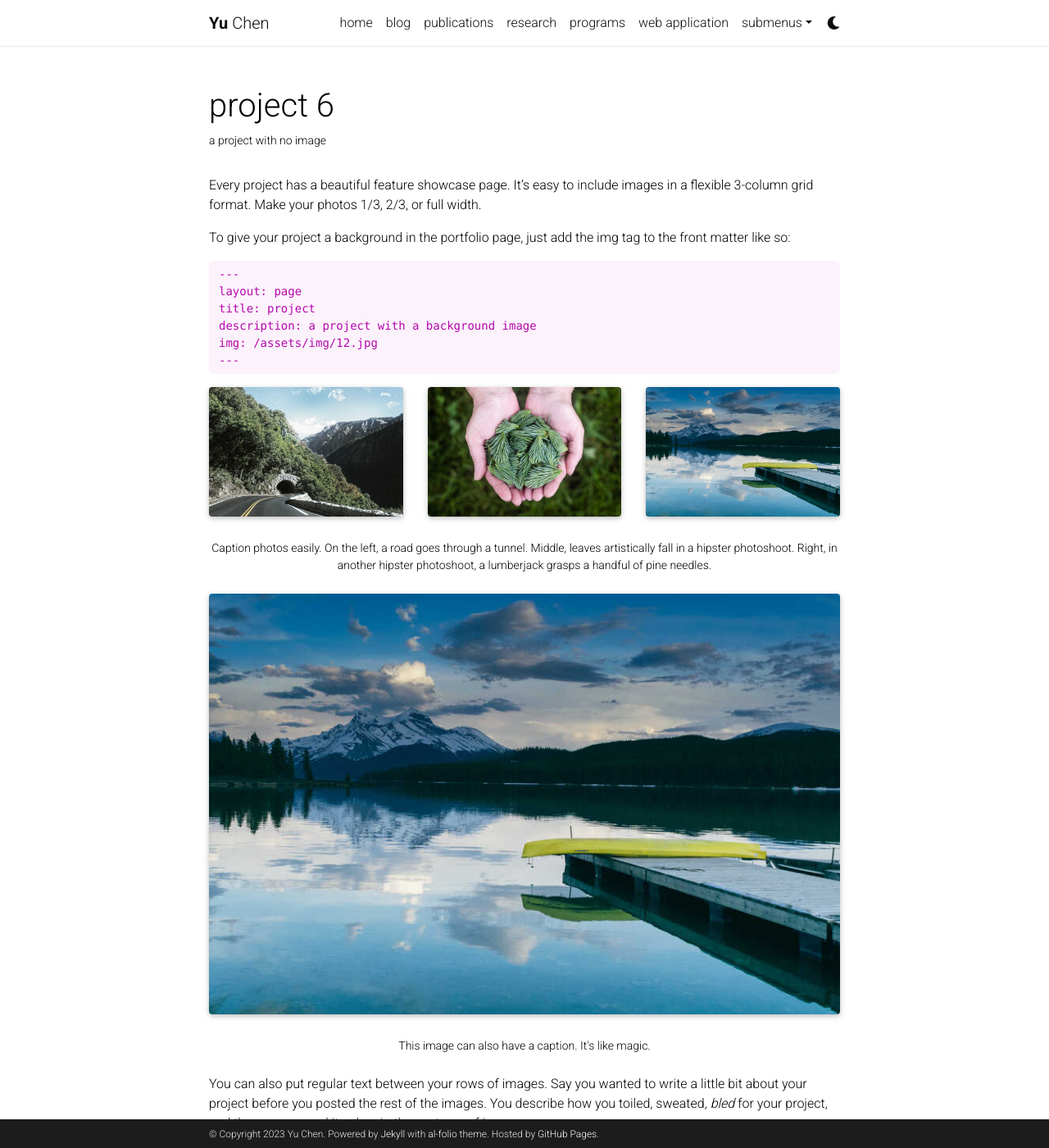
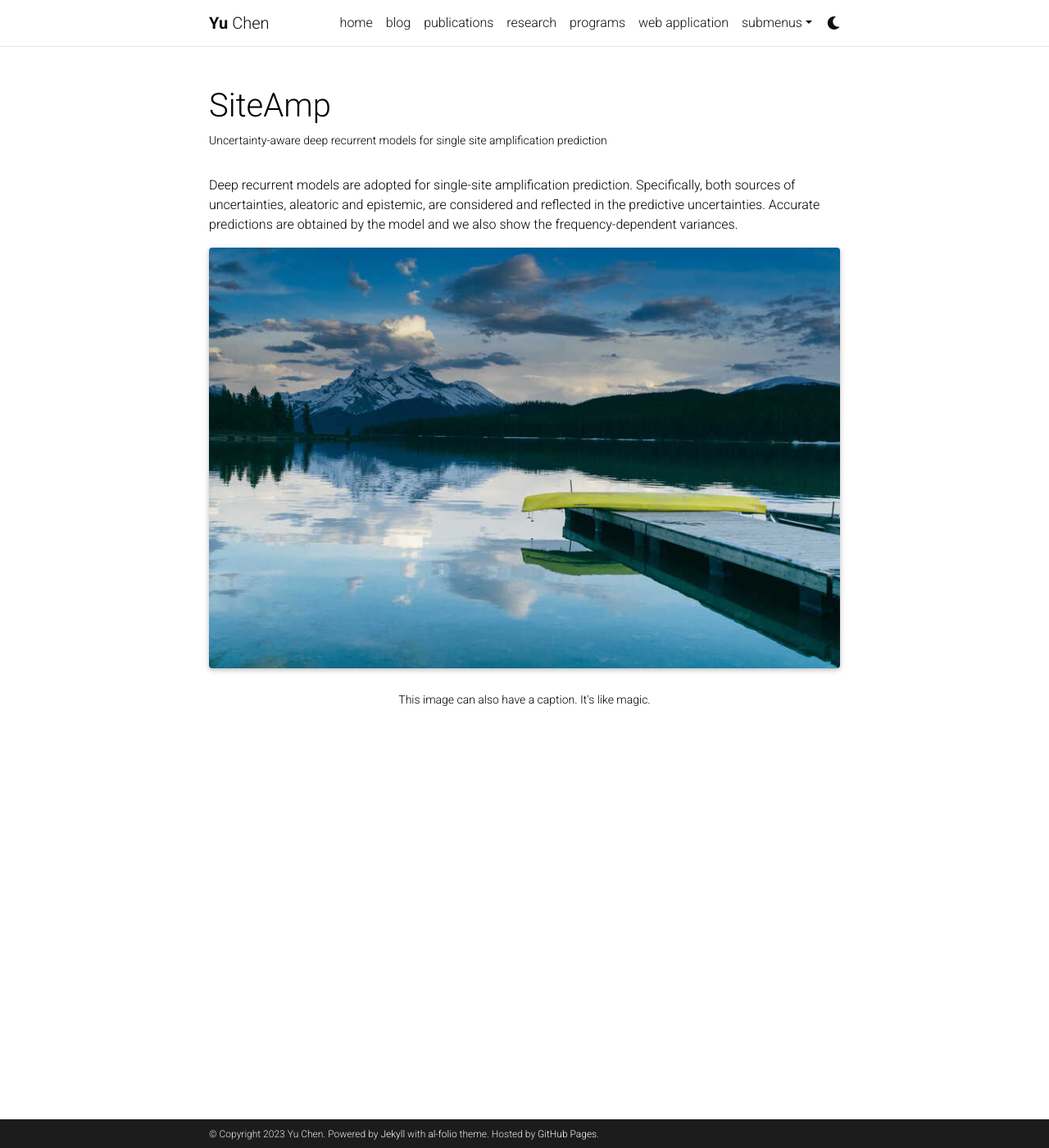
Before and after one commit to yuchenakaleslie/yuchenakaleslie.github.io, a Jekyll site: the page built from _projects/6_project.md, in a window 1280 px wide and 1400 px high. Shown: the whole window at 82% size. Built offline with Jekyll 4.4.1, drawn with Linux system fonts in a browser that asks for light colours; full-size pictures stand in for the smaller copies a plugin makes; comment, search, counter and statistics services are not loaded; a style sheet for code colours, icons or effects is not loaded; some of the changed text lies outside the part shown.

Commit message:
project1_update

````diff
--- a/_projects/6_project.md
+++ b/_projects/6_project.md
@@ -1,39 +1,15 @@
 ---
 layout: page
-title: project 6
-description: a project with no image
-img:
+title: SiteAmp
+description: Uncertainty-aware deep recurrent models for single site amplification prediction
+img: assets/img/mixed_uncertainty.png
 importance: 4
 category: collaboration
 ---
 
-Every project has a beautiful feature showcase page.
-It's easy to include images in a flexible 3-column grid format.
-Make your photos 1/3, 2/3, or full width.
+Deep recurrent models are adopted for single-site amplification prediction. Specifically, both sources of uncertainties, aleatoric and epistemic, are considered and reflected in the predictive uncertainties. Accurate predictions are obtained by the model and we also show the frequency-dependent variances.
 
-To give your project a background in the portfolio page, just add the img tag to the front matter like so:
 
-    ---
-    layout: page
-    title: project
-    description: a project with a background image
-    img: /assets/img/12.jpg
-    ---
-
-<div class="row">
-    <div class="col-sm mt-3 mt-md-0">
-        {% include figure.html path="assets/img/1.jpg" title="example image" class="img-fluid rounded z-depth-1" %}
-    </div>
-    <div class="col-sm mt-3 mt-md-0">
-        {% include figure.html path="assets/img/3.jpg" title="example image" class="img-fluid rounded z-depth-1" %}
-    </div>
-    <div class="col-sm mt-3 mt-md-0">
-        {% include figure.html path="assets/img/5.jpg" title="example image" class="img-fluid rounded z-depth-1" %}
-    </div>
-</div>
-<div class="caption">
-    Caption photos easily. On the left, a road goes through a tunnel. Middle, leaves artistically fall in a hipster photoshoot. Right, in another hipster photoshoot, a lumberjack grasps a handful of pine needles.
-</div>
 <div class="row">
     <div class="col-sm mt-3 mt-md-0">
         {% include figure.html path="assets/img/5.jpg" title="example image" class="img-fluid rounded z-depth-1" %}
@@ -42,39 +18,3 @@ To give your project a background in the portfolio page, just add the img tag to
 <div class="caption">
     This image can also have a caption. It's like magic.
 </div>
-
-You can also put regular text between your rows of images.
-Say you wanted to write a little bit about your project before you posted the rest of the images.
-You describe how you toiled, sweated, *bled* for your project, and then... you reveal its glory in the next row of images.
-
-
-<div class="row justify-content-sm-center">
-    <div class="col-sm-8 mt-3 mt-md-0">
-        {% include figure.html path="assets/img/6.jpg" title="example image" class="img-fluid rounded z-depth-1" %}
-    </div>
-    <div class="col-sm-4 mt-3 mt-md-0">
-        {% include figure.html path="assets/img/11.jpg" title="example image" class="img-fluid rounded z-depth-1" %}
-    </div>
-</div>
-<div class="caption">
-    You can also have artistically styled 2/3 + 1/3 images, like these.
-</div>
-
-
-The code is simple.
-Just wrap your images with `<div class="col-sm">` and place them inside `<div class="row">` (read more about the <a href="https://getbootstrap.com/docs/4.4/layout/grid/">Bootstrap Grid</a> system).
-To make images responsive, add `img-fluid` class to each; for rounded corners and shadows use `rounded` and `z-depth-1` classes.
-Here's the code for the last row of images above:
-
-{% raw %}
-```html
-<div class="row justify-content-sm-center">
-    <div class="col-sm-8 mt-3 mt-md-0">
-        {% include figure.html path="assets/img/6.jpg" title="example image" class="img-fluid rounded z-depth-1" %}
-    </div>
-    <div class="col-sm-4 mt-3 mt-md-0">
-        {% include figure.html path="assets/img/11.jpg" title="example image" class="img-fluid rounded z-depth-1" %}
-    </div>
-</div>
-```
-{% endraw %}
````
Also changed, not shown: _projects/3_project.md (+2 -2 lines), assets/img/mixed_uncertainty.png (added).
